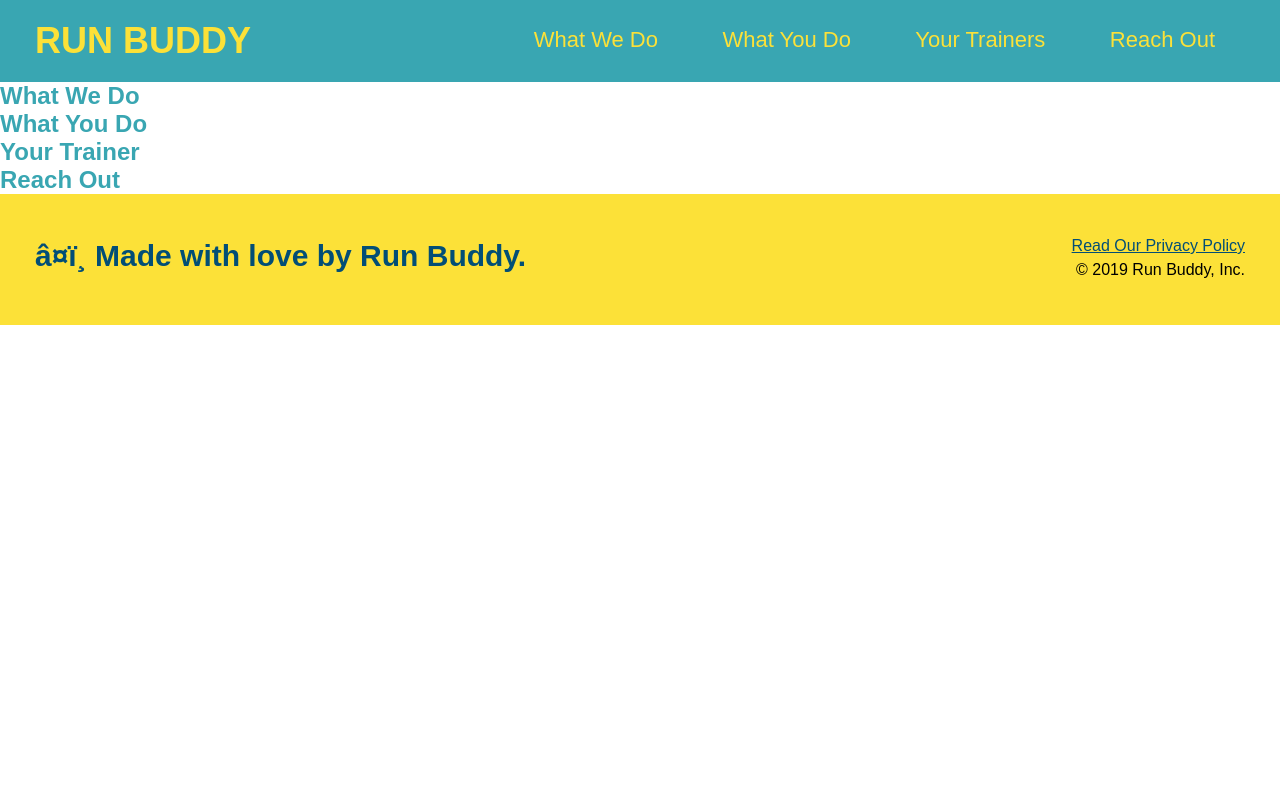
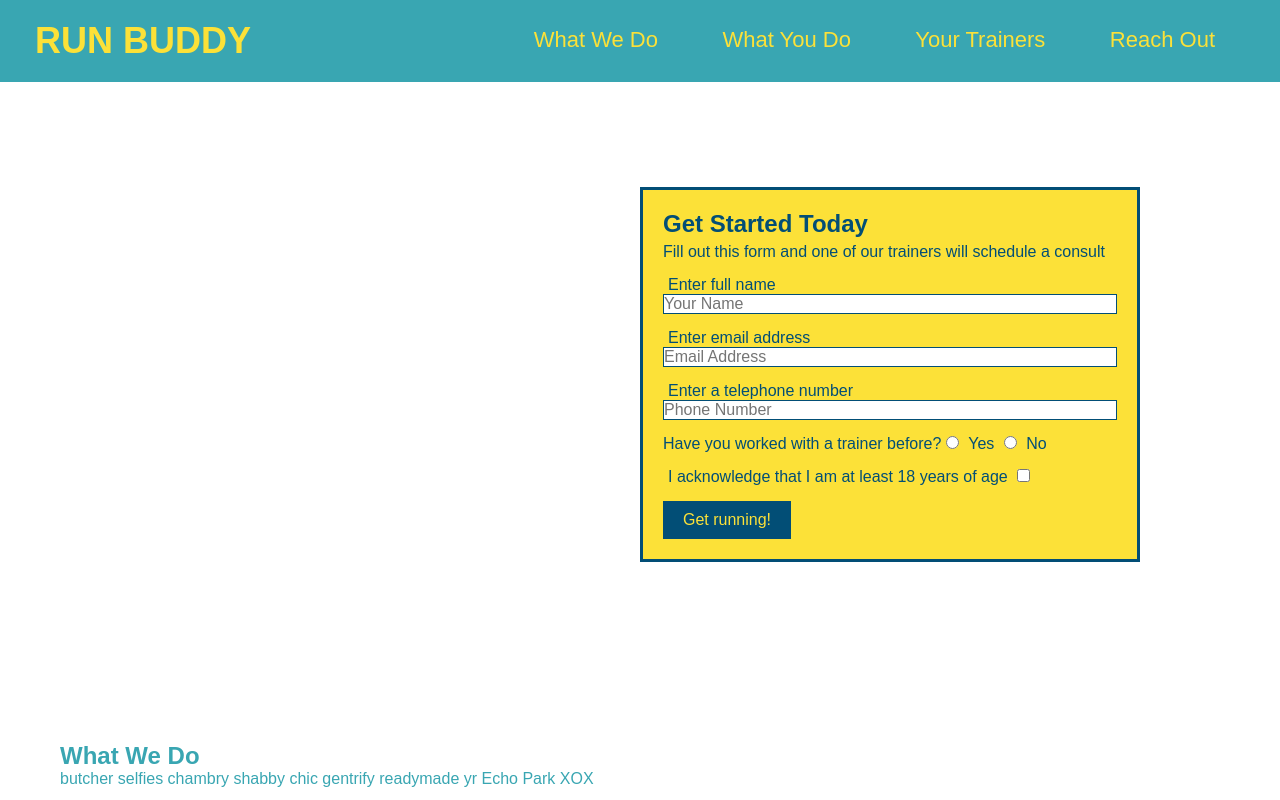
Before and after one commit to WinnieCWu/run-buddy, a plain HTML site: page index.html in a window 1280 px wide. Shown: the top 800 px of the page. Drawn offline with Linux system fonts and the light colour scheme.

Commit message:
added new icon images and css additions

```diff
--- a/assets/css/style.css
+++ b/assets/css/style.css
@@ -42,8 +42,68 @@ h2{
     color: #39a6b2;
 }
 
+
 body {
     font-family: Helvitica, Arial, sans-serif;
+    color: #39a6b2;
+}
+
+/* Hero Style Start*/
+.hero {
+    <!-- fix the URL to link to appropriate file>
+    background-image:"./assets/images/hero-bg.jpg";
+    height: 600px;
+    background-size: cover;
+    background-position:center;
+    position: relative;
+}
+/* adding 'relative' keeps the form above the header sections*/
+/* Hero Style end*/
+.hero-form{
+    font-color: #024e76;
+    background-color: #fce138;
+    padding: 20px;
+    width:500px;
+    border: solid 3px #024e76;
+    color: #024e76;
+    position: absolute;
+    bottom: 120px;
+    right: 140px;
+}
+
+.hero-form p{
+    margin: 5px 0 15px 0;
+}
+
+.hero-form label {
+    margin: 0 5px;
+}
+
+.hero-form button {
+    color: #fce138;
+    background-color: #024e76;
+    border: none;
+    padding: 10px 20px;
+    font-size:16px;
+}
+
+.hero-form h3{
+    font-size:24px;
+    margin:0;
+}
+
+.form-input{
+    border: 1px solid #024e76;
+    display: block;
+    padding: 7px 15 px;
+    font-size: 16px;
+    color: #024e76;
+    width: 100%;
+    margin-bottom: 15px;
+}
+
+section {
+    padding: 60px;
 }
 
 footer {
--- a/index.html
+++ b/index.html
@@ -29,27 +29,85 @@
                 </ul>
             </nav>
         </header>
-         <!-- hero/jumbotron -->
-        <section>
+
+        <!-- hero/jumbotron -->
+        <section class="hero">
+            <div class="hero-form">
+                <h3>Get Started Today </h3>
+                <p>Fill out this form and one of our trainers will schedule a consult </p>
+           <!-- Add form here-->
+            <form>
+                <label for="name"> Enter full name </label>
+                <input type="text" placeholder="Your Name" name="name" id="name" class="form-input"/>
+                <label for="email"> Enter email address</label>
+                <input type="email" placeholder="Email Address" name="email" id="email" class="form-input"/>
+                <label for="phone"> Enter a telephone number </label>
+                <input type="tel" placeholder="Phone Number" name="phone" id="phone" class="form-input"/>
+                <p>
+                    Have you worked with a trainer before?
+                    <input type="radio" name="trainer-confirm" id="trainer-yes" />
+                    <label for="trainer-yes">Yes</label>
+                    <input type="radio" name="trainer-confirm" id="trainer-no" />
+                    <label for="trainer-no">No</label>
+                </p>
+                <p>
+                    <label for "checkbox" >
+                    I acknowledge that I am at least 18 years of age
+                    </label>
+                    <input type="checkbox" name="age-consent" id="checkbox" />
+                </p>
+                <button type="submit"> Get running! </button>
+            </form>
+            </div>
         </section>
+        <!-- end hero-->
 
          <!-- "what we do" section -->
-        <section>
+        <section id="what-we-do">
             <h2> What We Do</h2>
+            <p>
+                butcher selfies chambry shabby chic gentrify readymade yr Echo Park XOX
+            </p>
         </section>
 
         <!-- "what you do" section -->
-        <eection>
+        <section id="what-you-do">
             <h2> What You Do </h2>
-        </section>
+
+            <div>
+                 <!--insert this img element-->
+                <img src="./assets/images/step-1.svg" alt="" />
+                <h3> Step 1: Fill Out the Form Above. </h3>
+                <p> You're already here, so why not? </p>
+            </div>
+
+            <div>
+                <img src="./assets/images/step-2.svg" alt="" />
+                <h3> Step 2: Consult With One of Our Trainers. </h3>
+                <p> Are you here to build muscle, lose weight, or just feel good> </p>
+            </div>
+
+            <div>
+                <img src="./assets/images/step-3.svg" alt="" />
+                <h3> Get Running. </h3>
+                <p> Hit the ground running (literally) once your trainer lays out your plan. </p>
+            </div>
+
+            <div>
+                <img src="./assets/images/step-4.svg" alt="" />
+                <h3> See Results. </h3>
+                <p> Bi-weekly checkins with your trainer will keep you focused. </p>
+            </div>
+
+            </section>
 
         <!--"your trainer" section -->
-        <section>
+        <section id="your-trainer">
             <h2> Your Trainer </h2>
         </section>
 
          <!-- "reach out" section -->
-         <section>
+         <section id="reach-out">
              <h2> Reach Out </h2>
          </section>
 
```
Also changed, not shown: assets/images/hero-bg.jpg (added), assets/images/step-1.svg (added), assets/images/step-2.svg (added), assets/images/step-3.svg (added), assets/images/step-4.svg (added).
